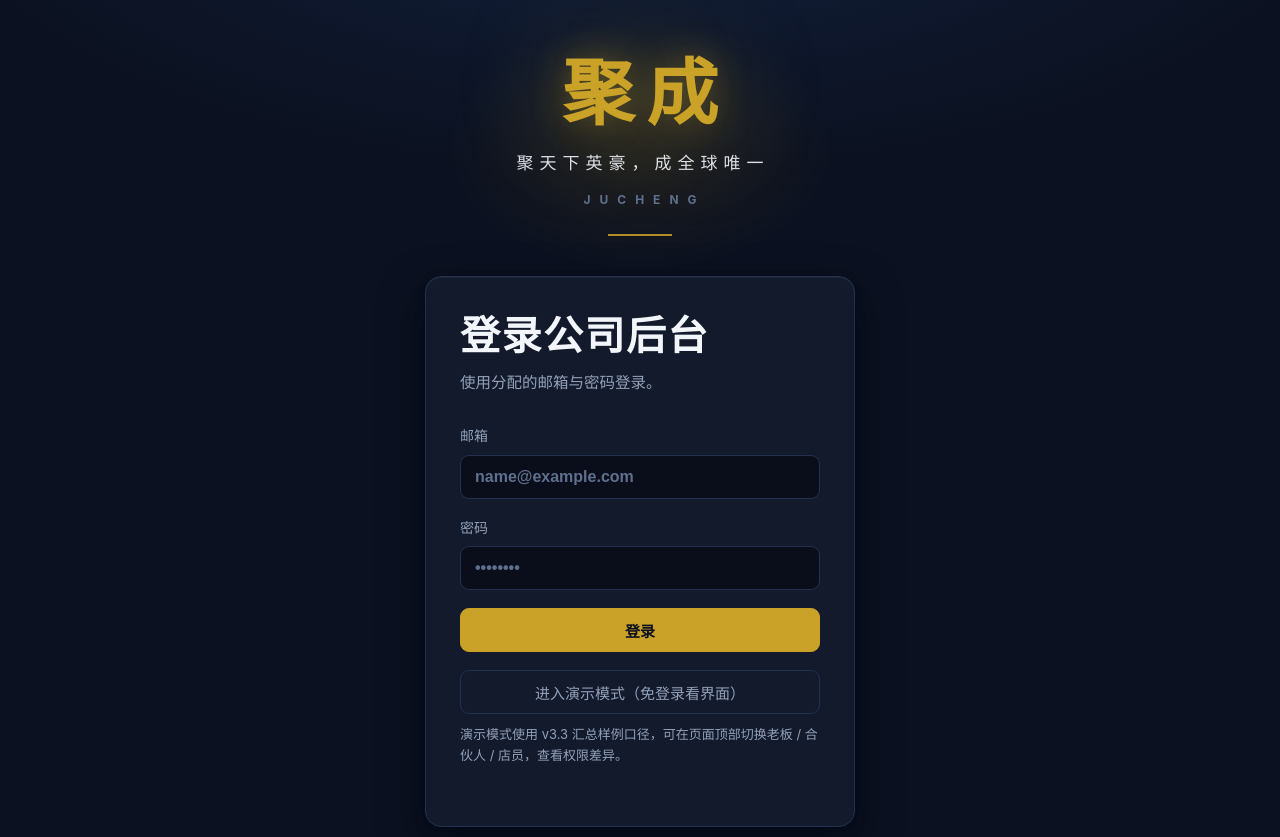
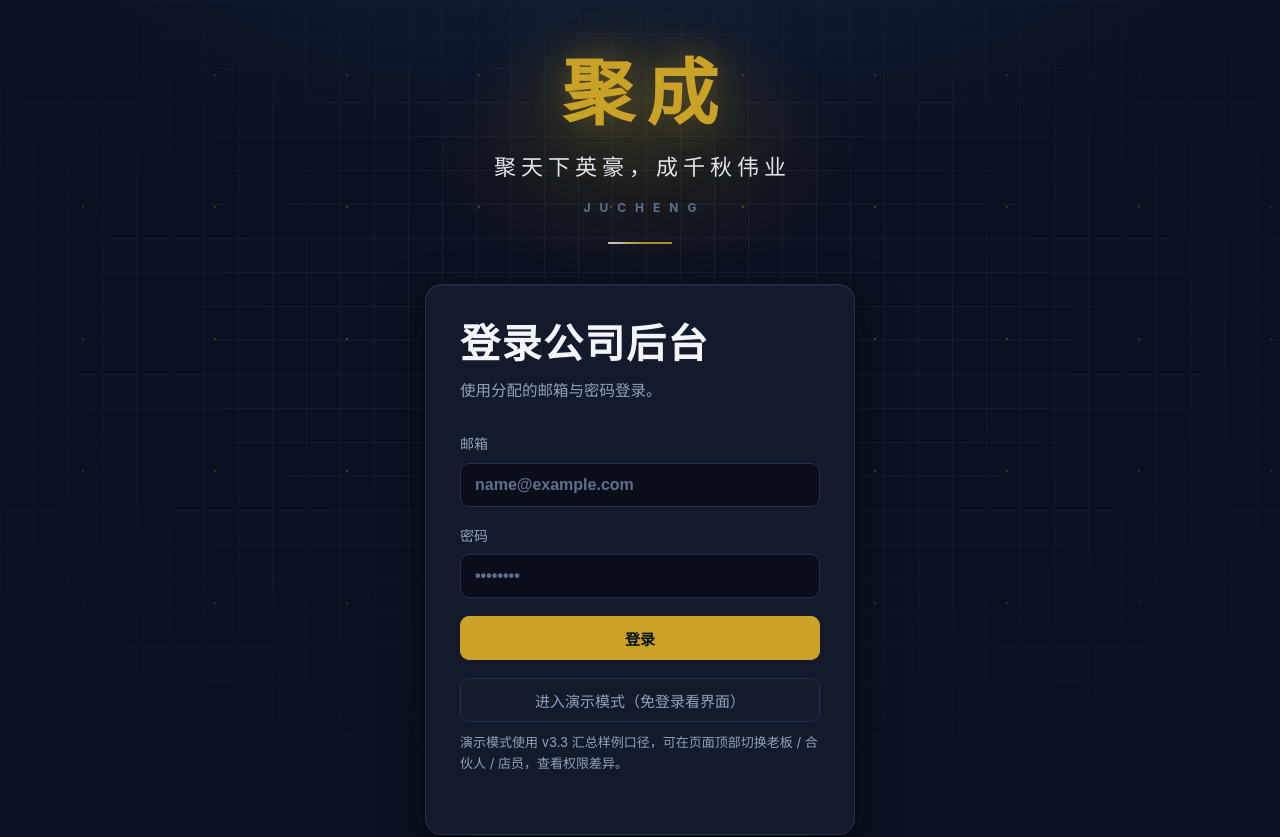
Before and after one commit to mzq1819341343-ux/jucheng-admin-web, a Next.js app: page /login in a window 1280 px wide. Shown: the top 837 px of the page. Built offline with nearby package versions, Linux system fonts and the light colour scheme; no server answers.

Commit message:
指令185 模块A口号定稿：BRAND_SLOGAN 单一来源（lib/brand.ts）全站替换旧口号 + 登录品牌位书法逐字墨迹显现 + 细网格/光点/能量线科技背景（纯CSS，登录JS +101B）

```diff
--- a/app/auth/set-password/page.tsx
+++ b/app/auth/set-password/page.tsx
@@ -7,6 +7,7 @@ import {
   authCallbackPathWithoutSecrets,
   beginPasswordCallback,
 } from "@/lib/supabase/password-callback";
+import { BRAND_SLOGAN } from "@/lib/brand";
 
 type Phase = "checking" | "ready" | "invalid" | "done";
 
@@ -92,7 +93,7 @@ export default function SetPasswordPage() {
     <main className="login-wrap">
       <div className="login-brand">
         <div className="login-brand-name">聚成</div>
-        <div className="login-brand-slogan">聚天下英豪，成全球唯一</div>
+        <div className="login-brand-slogan">{BRAND_SLOGAN}</div>
         <div className="login-brand-en en">JUCHENG</div>
         <div className="login-brand-rule" aria-hidden="true" />
       </div>
--- a/app/globals-extra.css
+++ b/app/globals-extra.css
@@ -252,12 +252,31 @@ footer.site-footer {
 
 /* ---------- 登录页（品牌化 + 入场动画，指令35） ---------- */
 .login-wrap {
+  position: relative;
+  z-index: 0;
   min-height: 86vh;
   display: flex;
   flex-direction: column;
   align-items: center;
   justify-content: center;
   padding: 56px 24px 64px;
+}
+/* 指令185 模块A：科技感背景——细网格（两层线性渐变）+ 金色光点阵，
+   径向遮罩只在品牌区附近显形，纯 CSS、无 JS、无图片。 */
+.login-wrap::before {
+  content: "";
+  position: absolute;
+  inset: 0;
+  z-index: -1;
+  pointer-events: none;
+  background-image:
+    radial-gradient(circle, rgba(201, 162, 39, 0.32) 1px, transparent 1.7px),
+    linear-gradient(rgba(128, 140, 165, 0.09) 1px, transparent 1px),
+    linear-gradient(90deg, rgba(128, 140, 165, 0.09) 1px, transparent 1px);
+  background-size: 132px 132px, 34px 34px, 34px 34px;
+  background-position: 17px 9px, 0 0, 0 0;
+  -webkit-mask-image: radial-gradient(ellipse 92% 72% at 50% 38%, black 26%, transparent 78%);
+  mask-image: radial-gradient(ellipse 92% 72% at 50% 38%, black 26%, transparent 78%);
 }
 .login-brand {
   position: relative;
@@ -287,13 +306,27 @@ footer.site-footer {
   animation: fadeUp 0.85s cubic-bezier(0.22, 0.8, 0.32, 1) backwards;
 }
 .login-brand-slogan {
+  font-family: "KaiTi", "STKaiti", "Kaiti SC", "Songti SC", "STSong", serif;
   color: var(--text);
-  opacity: 0.9;
-  font-size: 17px;
-  letter-spacing: 6px;
+  opacity: 0.92;
+  font-size: 22px;
+  letter-spacing: 5px;
   margin-top: 15px;
-  margin-left: 6px;
+  margin-left: 5px;
   animation: fadeUp 0.85s 0.18s cubic-bezier(0.22, 0.8, 0.32, 1) backwards;
+}
+/* 指令185：登录页口号逐字墨迹显现——容器不再整块淡入，改由 .ink-char 逐字落墨 */
+.login-brand-slogan--ink { animation: none; }
+.ink-char {
+  display: inline-block;
+  animation: inkChar 0.5s cubic-bezier(0.22, 0.8, 0.32, 1) backwards;
+}
+@keyframes inkChar {
+  from { opacity: 0; filter: blur(4px); transform: translateY(3px) scale(1.09); }
+  to { opacity: 1; filter: blur(0); transform: none; }
+}
+@media (max-width: 480px) {
+  .login-brand-slogan { font-size: 19px; letter-spacing: 3px; margin-left: 3px; }
 }
 .login-brand-en {
   color: var(--faint);
@@ -304,12 +337,27 @@ footer.site-footer {
   animation: fadeUp 0.85s 0.34s ease backwards;
 }
 .login-brand-rule {
+  position: relative;
+  overflow: hidden;
   width: 64px;
   height: 2px;
   background: var(--gold);
   margin: 24px auto 0;
   opacity: 0.85;
   animation: fadeUp 0.85s 0.46s ease backwards;
+}
+/* 指令185：能量线——一道亮光沿金线缓慢扫过（纯 CSS） */
+.login-brand-rule::after {
+  content: "";
+  position: absolute;
+  inset: 0;
+  background: linear-gradient(90deg, transparent, rgba(255, 255, 255, 0.75), transparent);
+  transform: translateX(-100%);
+  animation: ruleSheen 3.8s 1.2s ease-in-out infinite;
+}
+@keyframes ruleSheen {
+  0% { transform: translateX(-100%); }
+  42%, 100% { transform: translateX(100%); }
 }
 .login-card {
   width: 100%;
--- a/app/layout.tsx
+++ b/app/layout.tsx
@@ -2,10 +2,15 @@ import type { Metadata } from "next";
 import "./globals.css";
 import "./globals-extra.css";
 import HashAuthForwarder from "@/components/HashAuthForwarder";
+import { BRAND_SLOGAN } from "@/lib/brand";
 
 export const metadata: Metadata = {
   title: "聚成 · 公司业务总后台",
-  description: "聚天下英豪，成全球唯一 —— 聚成公司业务总后台",
+  description: `${BRAND_SLOGAN} —— 聚成公司业务总后台`,
+  openGraph: {
+    title: "聚成 · 公司业务总后台",
+    description: `${BRAND_SLOGAN} —— 聚成公司业务总后台`,
+  },
 };
 
 /**
--- a/app/login/page.tsx
+++ b/app/login/page.tsx
@@ -5,6 +5,7 @@ import { useRouter } from "next/navigation";
 import { preconnect } from "react-dom";
 import { createBrowserSupabase, isSupabaseConfigured } from "@/lib/supabase/config";
 import { isDemoAllowed } from "@/lib/demo";
+import { BRAND_SLOGAN } from "@/lib/brand";
 
 export default function LoginPage() {
   const router = useRouter();
@@ -61,7 +62,19 @@ export default function LoginPage() {
     <main className="login-wrap">
       <div className="login-brand">
         <div className="login-brand-name">聚成</div>
-        <div className="login-brand-slogan">聚天下英豪，成全球唯一</div>
+        {/* 指令185 模块A：口号定稿 + 逐字墨迹显现（纯 CSS 动画，零新增 JS 逻辑） */}
+        <div className="login-brand-slogan login-brand-slogan--ink" aria-label={BRAND_SLOGAN}>
+          {BRAND_SLOGAN.split("").map((ch, i) => (
+            <span
+              key={i}
+              className="ink-char"
+              style={{ animationDelay: `${0.25 + i * 0.075}s` }}
+              aria-hidden="true"
+            >
+              {ch}
+            </span>
+          ))}
+        </div>
         <div className="login-brand-en en">JUCHENG</div>
         <div className="login-brand-rule" aria-hidden="true" />
       </div>
--- a/components/Nav.tsx
+++ b/components/Nav.tsx
@@ -8,6 +8,7 @@ import DemoBizSwitcher, { type DemoBiz } from "./DemoBizSwitcher";
 import ThemeToggle from "./ThemeToggle";
 import NavShell from "./NavShell";
 import MoreMenu from "./MoreMenu";
+import { BRAND_SLOGAN } from "@/lib/brand";
 
 /** 邮箱掩码（指令51）：顶栏不明文展示完整邮箱，只留首尾与域名，全址进 title。 */
 function maskEmail(email: string): string {
@@ -36,7 +37,7 @@ export default async function Nav({ user }: { user: CurrentUser }) {
           <Link href="/" className="brand-name">
             聚成
           </Link>
-          <span className="brand-slogan">聚天下英豪，成全球唯一</span>
+          <span className="brand-slogan">{BRAND_SLOGAN}</span>
           <span className="brand-en en">JUCHENG</span>
         </div>
         {/* 指令51：桌面单行导航——主链接直达，次要项收进「更多」溢出菜单，不再折行 */}
--- /dev/null
+++ b/lib/brand.ts
@@ -0,0 +1,5 @@
+/**
+ * 品牌口号单一来源（指令185 / 模块A，老板 2026-10-28 定稿）。
+ * 全站凡露出口号处一律引用本常量，禁止再手写副本——旧稿口号已全站作废（见验收_指令185 搜索表）。
+ */
+export const BRAND_SLOGAN = "聚天下英豪，成千秋伟业";
```
Also changed, not shown: 1 other file (tests, documents, lock files or other folders).
